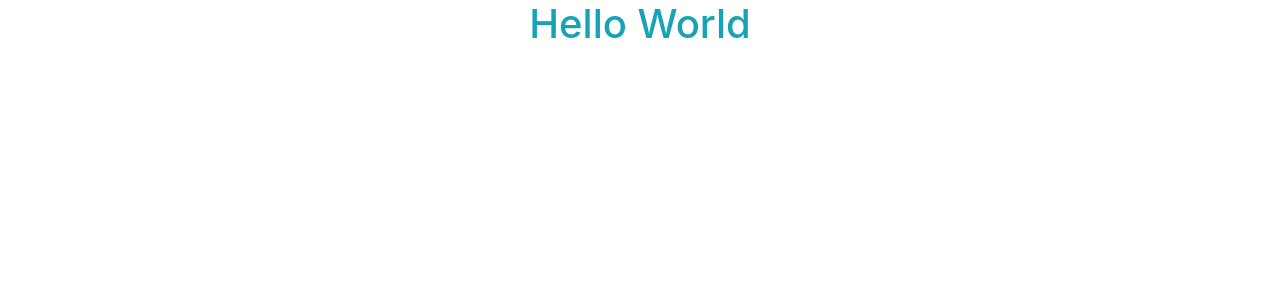
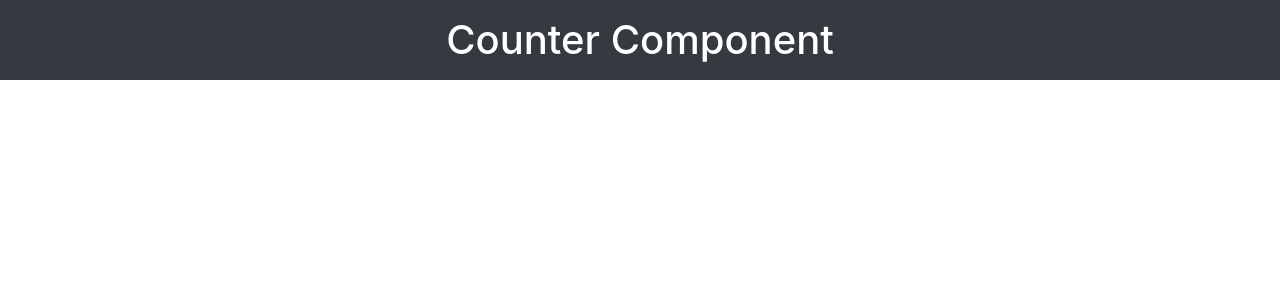
Before and after one commit to sonusbeat/react-mosh, a React (Create React App) app: page / in a window 1280 px wide. Shown: the top 300 px of the page. Built offline with nearby package versions, Linux system fonts and the light colour scheme.

Commit message:
03-create-component

```diff
--- /dev/null
+++ b/src/components/counter.jsx
@@ -0,0 +1,13 @@
+import React, { Component } from 'react';
+
+class Counter extends Component {
+    render() {
+        return (
+            <h1 className="text-center bg-dark text-white py-3">
+                Counter Component
+            </h1>
+        );
+    }
+}
+
+export default Counter;
--- a/src/index.js
+++ b/src/index.js
@@ -1,18 +1,10 @@
 import React from "react";
 import ReactDOM from "react-dom";
+import Counter from "./components/counter";
 import "bootstrap/dist/css/bootstrap.min.css";
 import * as serviceWorker from "./serviceWorker";
 
-// ReactDOM.render(
-//   <React.StrictMode>
-//     <App />
-//   </React.StrictMode>,
-//   document.getElementById('root')
-// );
-
-const element = <h1 className="text-center text-info">Hello World</h1>; // JSX
-
-ReactDOM.render(element, document.getElementById("root"));
+ReactDOM.render(<Counter />, document.getElementById("root"));
 
 // If you want your app to work offline and load faster, you can change
 // unregister() to register() below. Note this comes with some pitfalls.
```
Also changed, not shown: 1 other file (tests, documents, lock files or other folders).
